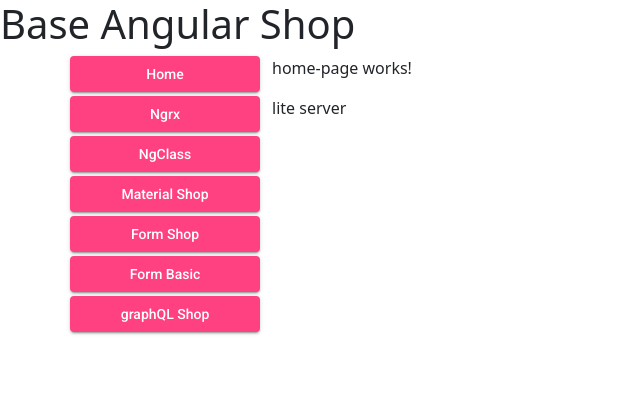
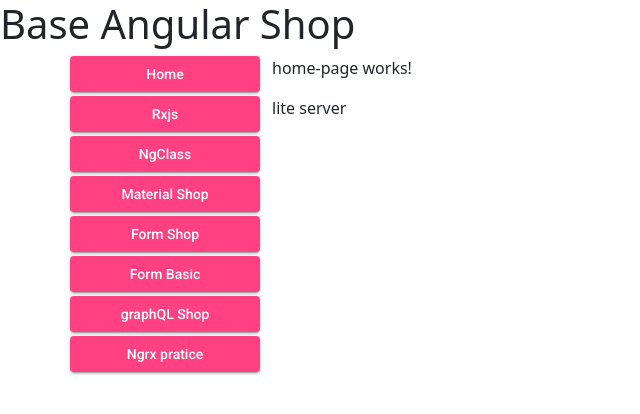
Before and after one commit to coinci/BaseAngularShop, an Angular app: page / in a window 1280 px wide. Shown: the top 414 px of the page, without its empty margins (0-640 px from the left). Built offline with nearby package versions, Linux system fonts and the light colour scheme.

Commit message:
add ngrx pratice component

```diff
--- a/src/app/app-routing.module.ts
+++ b/src/app/app-routing.module.ts
@@ -7,6 +7,7 @@ import { NgClassShopComponent } from './ng-class-shop/ng-class-shop.component';
 import { NgrxShopComponent } from './ngrx-shop/ngrx-shop.component';
 import { FormBasicShopComponent } from './form-basic-shop/form-basic-shop.component';
 import { GraphShopComponent } from './graph-shop/graph-shop.component';
+import { NgrxPracticeComponent } from './ngrx-practice/ngrx-practice.component';
 
 const routes: Routes = [
   { path: '', component: HomePageComponent},
@@ -17,6 +18,7 @@ const routes: Routes = [
   { path: 'form', component: FormShopComponent},
   { path: 'formbasic', component: FormBasicShopComponent},
   { path: 'graphQL', component: GraphShopComponent},
+  { path: 'ngrx2', component: NgrxPracticeComponent},
 ];
 
 @NgModule({
--- a/src/app/app.component.html
+++ b/src/app/app.component.html
@@ -9,12 +9,13 @@
       <a mat-list-item routerLink="/material"> Material SHop</a> -->
 <div class="row">
       <button mat-raised-button color="accent" class="mb-1" routerLink="/home">Home</button>
-      <button mat-raised-button color="accent" class="mb-1" routerLink="/ngrx">Ngrx</button>
+      <button mat-raised-button color="accent" class="mb-1" routerLink="/ngrx">Rxjs</button>
       <button mat-raised-button color="accent" class="mb-1" routerLink="/ngclassShop">NgClass</button>
       <button mat-raised-button color="accent" class="mb-1" routerLink="/material">Material Shop</button>
       <button mat-raised-button color="accent" class="mb-1" routerLink="/form">Form Shop</button>
       <button mat-raised-button color="accent" class="mb-1" routerLink="/formbasic">Form Basic</button>
       <button mat-raised-button color="accent" class="mb-1" routerLink="/graphQL">graphQL Shop</button>
+      <button mat-raised-button color="accent" class="mb-1" routerLink="/ngrx2">Ngrx pratice</button>
     </div>
 
 
--- a/src/app/app.module.ts
+++ b/src/app/app.module.ts
@@ -18,6 +18,7 @@ import { FormShopComponent } from './form-shop/form-shop.component';
 import { FormBasicShopComponent } from './form-basic-shop/form-basic-shop.component';
 import { FormShopActualComponent } from './form-shop-actual/form-shop-actual.component';
 import { GraphShopComponent } from './graph-shop/graph-shop.component';
+import { NgrxPracticeComponent } from './ngrx-practice/ngrx-practice.component';
 
 
 @NgModule({
@@ -30,7 +31,8 @@ import { GraphShopComponent } from './graph-shop/graph-shop.component';
     FormShopComponent,
     FormBasicShopComponent,
     FormShopActualComponent,
-    GraphShopComponent
+    GraphShopComponent,
+    NgrxPracticeComponent
   ],
   imports: [
     BrowserModule,
--- /dev/null
+++ b/src/app/ngrx-practice/ngrx-practice.component.html
@@ -0,0 +1 @@
+<p>ngrx-practice works!</p>
```
Also changed, not shown: src/app/ngrx-practice/ngrx-practice.component.ts (added, +10 -0 lines), src/app/ngrx-practice/ngrx-practice.component.scss (added), 1 other file (tests, documents, lock files or other folders).
